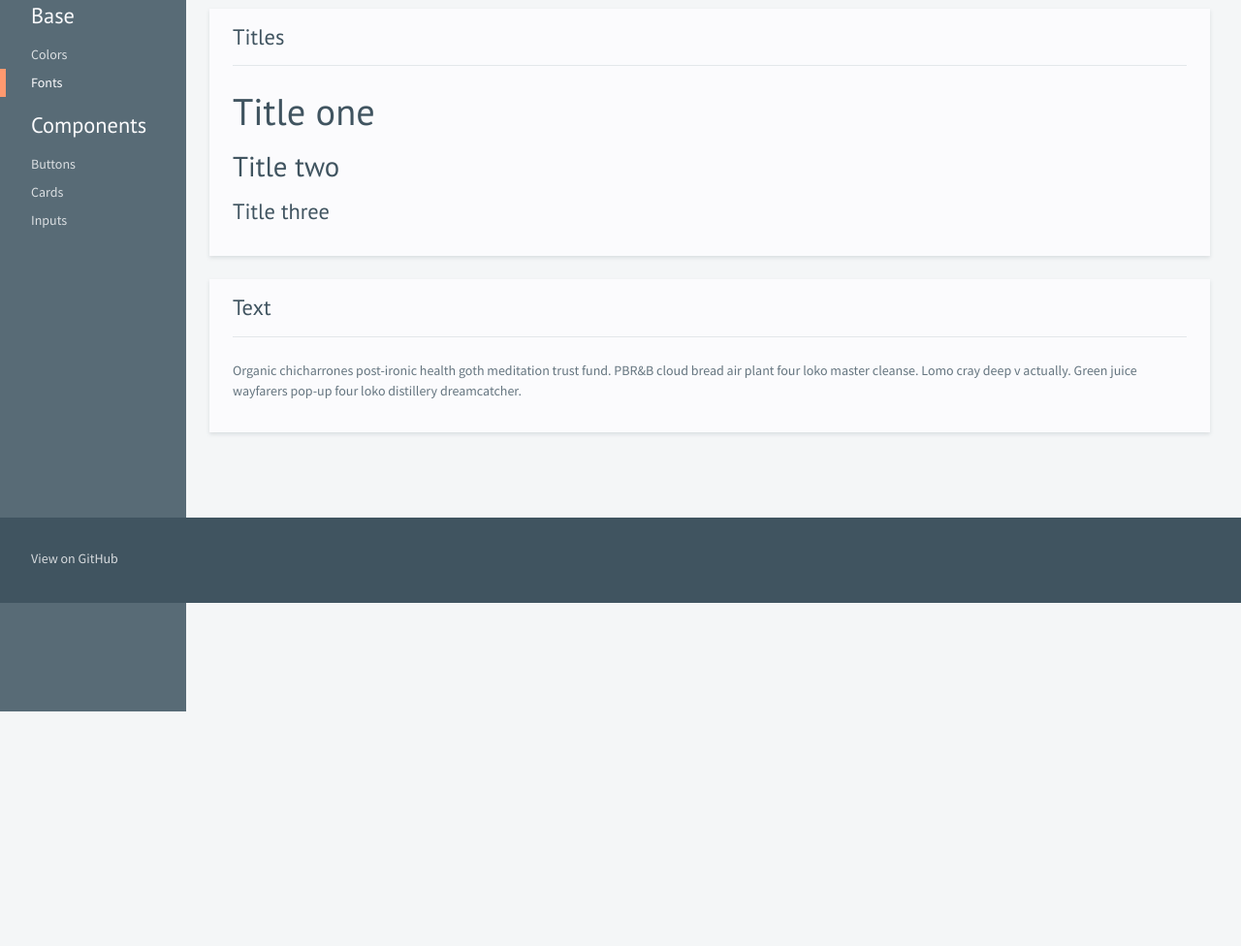
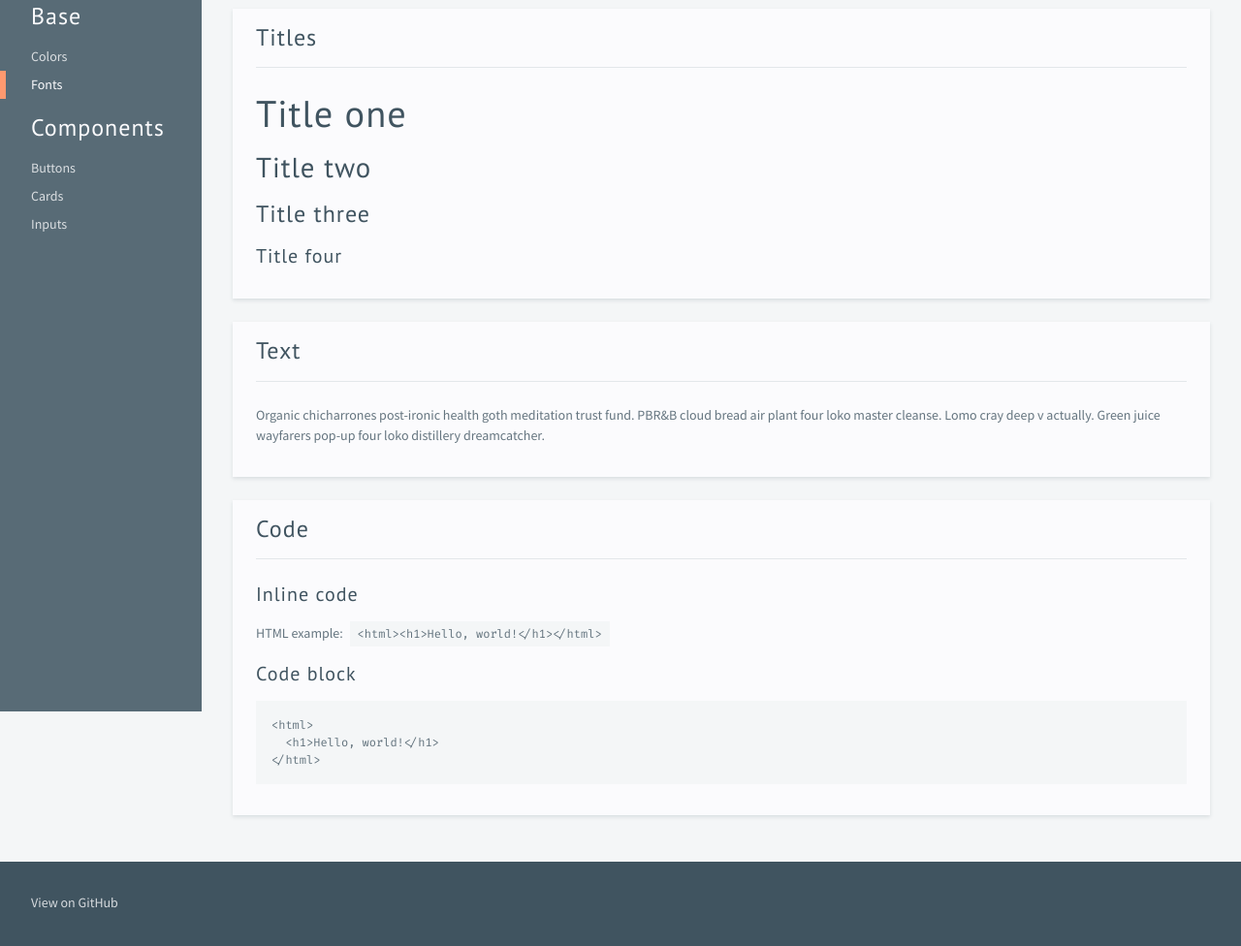
Before and after one commit to mranenko/design-system-boilerplate-2021, a website: page demo/fonts.html in a window 1280 px wide. Shown: the part 178-1154 px from the top of the page at 97% size. Before the commit the page ends 800 px from the top, so only its background shows below. Drawn offline with Linux system fonts and the light colour scheme; a web font is replaced by a local one.

Commit message:
Added monospace font options

```diff
--- a/demo/fonts.html
+++ b/demo/fonts.html
@@ -41,6 +41,7 @@
         <h1>Title one</h1>
         <h2>Title two</h2>
         <h3>Title three</h3>
+        <h4>Title four</h4>
       </div>
     </section>
 
@@ -57,6 +58,25 @@
           dreamcatcher.</p>
       </div>
     </section>
+
+
+    <section class="card">
+      <div class="card-header">
+        <h3 class="title">Code</h3>
+      </div>
+
+      <div class="card-main">
+        <h4 class="subtitle">Inline code</h4>
+        <p>HTML example: <code>&lt;html>&lt;h1>Hello, world!&lt;/h1>&lt;/html></code></p>
+
+        <h4 class="subtitle">Code block</h4>
+<pre>
+&lt;html>
+  &lt;h1>Hello, world!&lt;/h1>
+&lt;/html>
+</pre>
+      </div>
+    </section>
   </main>
 
 
--- a/styles/base/_fonts.scss
+++ b/styles/base/_fonts.scss
@@ -1,3 +1,7 @@
+/* monospace font options */
+@import url('https://fonts.googleapis.com/css2?family=PT+Mono:wght@400&display=swap');
+@import url('https://fonts.googleapis.com/css2?family=Ubuntu+Mono:wght@400;700&display=swap');
+
 /* sans-serif font options */
 @import url('https://fonts.googleapis.com/css2?family=Lato:wght@100;300;400;700;900&display=swap');
 @import url('https://fonts.googleapis.com/css2?family=Montserrat:wght@100;200;300;400;500;600;700;800;900&display=swap');
@@ -6,6 +10,11 @@
 @import url('https://fonts.googleapis.com/css2?family=Roboto:wght@100;300;400;500;700;900&display=swap');
 @import url('https://fonts.googleapis.com/css2?family=Source+Sans+Pro:wght@200;300;400;600;700;900&display=swap');
 
+/* variable monospace font options */
+@import url('https://fonts.googleapis.com/css2?family=Fira+Code:wght@300..700&display=swap');
+@import url('https://fonts.googleapis.com/css2?family=Inconsolata:wght@200..900&display=swap');
+@import url('https://fonts.googleapis.com/css2?family=Source+Code+Pro:wght@200..900&display=swap');
+
 /* variable sans-serif font options */
 @import url('https://fonts.googleapis.com/css2?family=Mohave:wght@300..700&display=swap');
 @import url('https://fonts.googleapis.com/css2?family=Open+Sans:wght@300..800&display=swap');
@@ -13,6 +22,10 @@
 
 $fonts: (
   family: (
+    /* monospace font options */
+    pt-mono: #{'PT Mono', monospace},
+    ubuntu-mono: #{'Ubuntu Mono', monospace},
+
     /* sans-serif font options */
     lato: #{'Lato', sans-serif},
     montserrat: #{'Montserrat', sans-serif},
@@ -20,6 +33,11 @@ $fonts: (
     pt-sans: #{'PT Sans', sans-serif},
     roboto: #{'Roboto', sans-serif},
     source-sans-pro: #{'Source Sans Pro', sans-serif},
+
+    /* variable monospace font options */
+    fira-code: #{'Fira Code', monospace},
+    inconsolata: #{'Inconsolata', monospace},
+    source-code-pro: #{'Source Code Pro', monospace},
 
     /* variable sans-serif font options */
     mohave: #{'Mohave', sans-serif},
@@ -40,6 +58,13 @@ $fonts: (
 
 
 $fonts: map-merge($fonts, (
+  code: (
+    family: font(family, fira-code),
+    line-height: 1.5,
+    size: .75rem,
+    weight: 400,
+  ),
+
   small: (
     size: .75rem,
   ),
--- a/styles/base/_global.scss
+++ b/styles/base/_global.scss
@@ -1,9 +1,15 @@
 /*
-  body properties
+  element properties
 */
 
 $-body-background: color(neutral, 100);
 
+$-code-background: color(neutral, 100);
+
+
+/*
+  html + body
+*/
 
 * {
   box-sizing: border-box;
@@ -28,6 +34,11 @@ body {
   line-height: font(text, line-height);
 }
 
+
+/*
+  links + nav
+*/
+
 a {
   color: inherit;
   cursor: pointer;
@@ -48,9 +59,10 @@ nav .link {
   color: inherit;
 }
 
-p {
-  margin: 0 0 1rem;
-}
+
+/*
+  titles + text
+*/
 
 h1, h2, h3, h4, h5, h6, .title, .subtitle {
   color: contrast(
@@ -60,21 +72,48 @@ h1, h2, h3, h4, h5, h6, .title, .subtitle {
   );
   font-family: font(title, family);
   font-weight: font(title, weight);
+  letter-spacing: 1px;
   line-height: font(title, line-height);
   margin: 0 0 1rem;
 }
 
-h1 {
-  font-size: 2.4rem;
+h1 { font-size: 2.4rem; }
+h2 { font-size: 1.8rem; }
+h3 { font-size: 1.5rem; }
+h4 { font-size: 1.25rem; }
+p { margin: 0 0 1rem; }
+
+
+/*
+  code
+*/
+
+%code {
+  @include contrast($-code-background);
+  font-family: font(code, family);
+  font-size: font(code, size);
+  font-weight: font(code, weight);
+  line-height: font(code, line-height);
 }
 
-h2 {
-  font-size: 1.8rem;
+code {
+  @extend %code;
+  display: inline-block;
+  margin: 0 .25rem;
+  padding: .25rem .5rem;
 }
 
-h3 {
-  font-size: 1.4rem;
+pre {
+  @extend %code;
+  display: block;
+  margin: 0 0 1rem;
+  padding: 1rem;
 }
+
+
+/*
+  horizontal rule
+*/
 
 hr {
   border: solid color(neutral, 200);
--- a/styles/components/_main.scss
+++ b/styles/components/_main.scss
@@ -14,6 +14,6 @@ $-main-background: color(neutral, 100);
 }
 
 .main-side-nav {
-  padding-left: 13.5rem;
+  padding-left: 15rem;
   position: relative;
 }
--- a/styles/components/_nav.scss
+++ b/styles/components/_nav.scss
@@ -3,7 +3,7 @@
 */
 
 $-side-nav-background: color(neutral);
-$-side-nav-width: 12rem;
+$-side-nav-width: 13rem;
 $-side-nav-z-index: 1;
 
 
```
Also changed, not shown: package.json (+5 -5 lines), styles/boilerplate.css.
